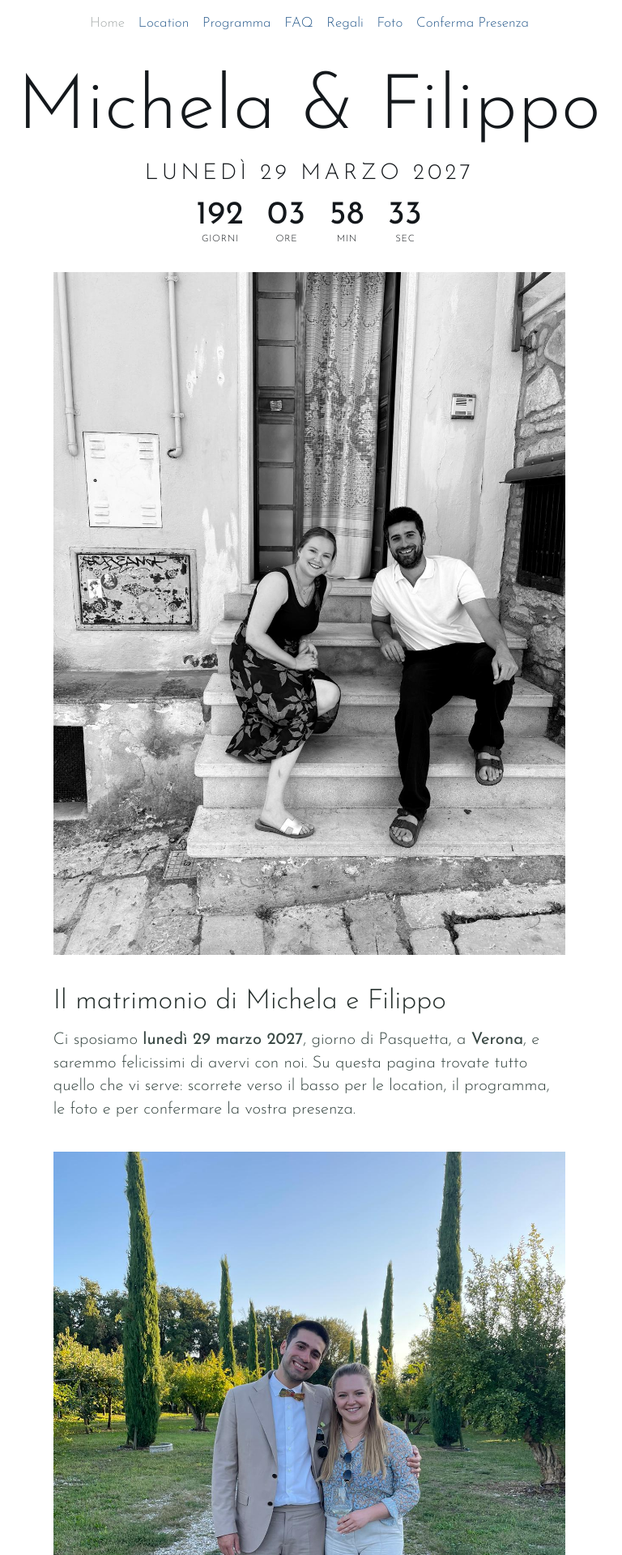
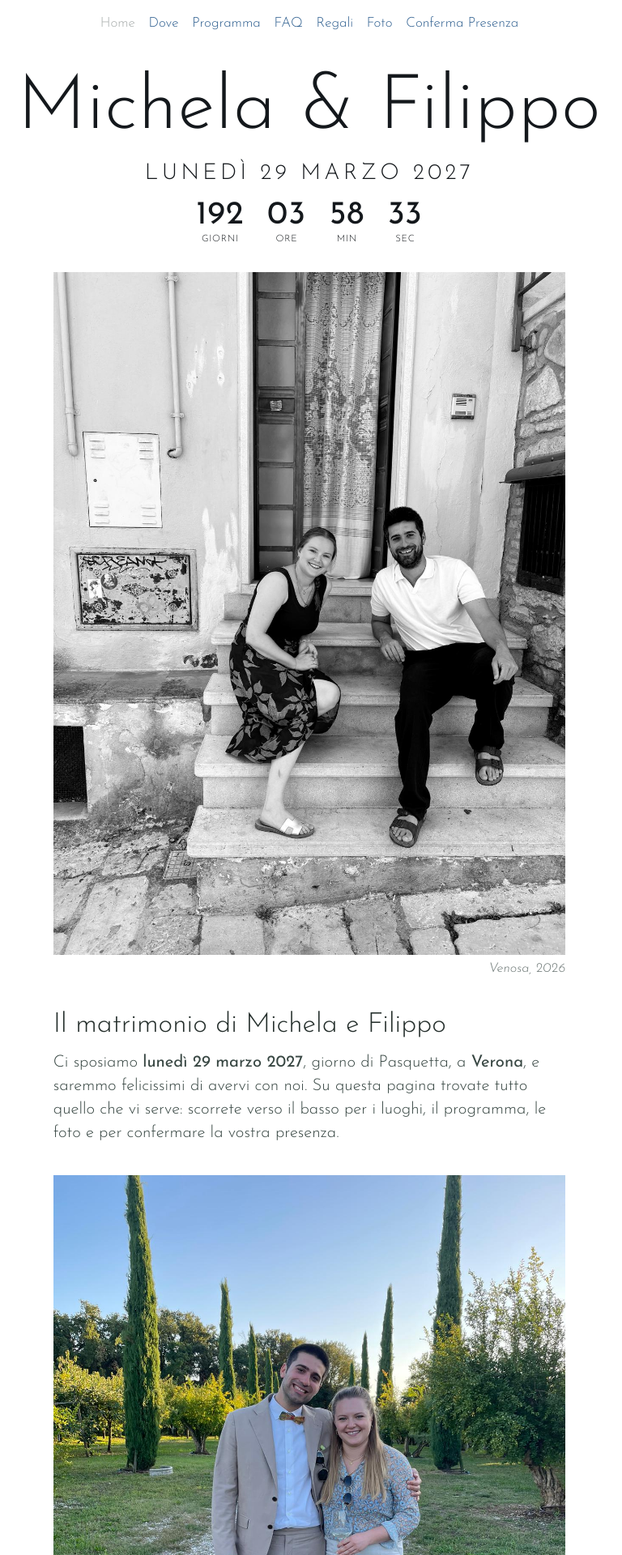
Before and after one commit to filippo-santoliquido/wedding, a Jekyll site: the page built from index.md, in a window 1280 px wide. Shown: the top 1920 px of the page at 81% size, without its empty margins (258-1026 px from the left). Built offline with Jekyll 4.4.1, drawn with Linux system fonts in a browser that asks for light colours; some of the changed text lies outside the part shown.

Commit message:
didascalie

```diff
--- a/_config.yml
+++ b/_config.yml
@@ -2,7 +2,7 @@
 #  DA MODIFICARE  --------------------------------------------------
 # ------------------------------------------------------------------
 title: "Michela & Filippo — Matrimonio"   # mostrato nella scheda del browser e nel footer
-description: "Tutte le informazioni sul nostro matrimonio: location, programma, foto e RSVP."
+description: "Tutte le informazioni sul nostro matrimonio: luoghi, programma, foto e RSVP."
 
 # Data e ora del matrimonio per il countdown (formato AAAA-MM-GGTHH:MM:SS)
 wedding_date: "2027-03-29T11:15:00"   # lunedi 29 marzo 2027 (Pasquetta), ore 11:15
@@ -13,7 +13,7 @@ baseurl: "/wedding"                        # il sito sarà su username.github.io
 navigation_header:
 - title: Home
   url: /
-- title: Location
+- title: Dove
   url: /#location
 - title: Programma
   url: /#programma
--- a/_includes/band.html
+++ b/_includes/band.html
@@ -2,7 +2,7 @@
   Fascia fotografica a tutta larghezza.
 
   Uso normale (foto INTERA, nessun ritaglio):
-    {% include band.html image="/assets/images/skiing.jpg" alt="Sciata in montagna" %}
+    {% include band.html image="/assets/images/skiing.jpg" alt="Sciata in montagna" caption="Gran Sasso, 2026" %}
 
   Uso opzionale a fascia ritagliata (se una foto orizzontale ti piace
   di piu' come striscia panoramica):
@@ -14,4 +14,5 @@
        loading="lazy"
        decoding="async"
        {% if include.position %}style="object-position: {{ include.position }}"{% endif %}>
+  {% if include.caption %}<figcaption class="photo-caption">{{ include.caption }}</figcaption>{% endif %}
 </figure>
--- a/_includes/site-feature.html
+++ b/_includes/site-feature.html
@@ -31,6 +31,7 @@
              alt="{{ page.feature_alt | default: page.title }}"
              fetchpriority="high"
              decoding="async">
+        {% if page.feature_caption %}<p class="photo-caption">{{ page.feature_caption }}</p>{% endif %}
       </div>
     {% endif %}
   </div>
--- a/_sass/_onepage-extra.scss
+++ b/_sass/_onepage-extra.scss
@@ -354,18 +354,17 @@ $subsectionColour: #4d7ba8; // sottotitoli (h3)
   margin: 0 0 .8rem;
 }
 
-.richiesta .richiesta-testo {
-  font-size: 1.35rem;
+/* Testo e nota del riquadro: una sola misura e un solo colore,
+   uguali al testo normale della pagina.
+   ►► MANOPOLA: font-size (1em = testo normale). */
+.richiesta .richiesta-testo,
+.richiesta .richiesta-nota {
+  font-size: 1em;
   line-height: 1.5;
-  margin: 0 0 .9rem;
+  padding-top: 0;
 }
-
-.richiesta .richiesta-nota {
-  font-size: 1rem;
-  line-height: 1.5;
-  margin: 0;
-  color: #6b7674;
-}
+.richiesta .richiesta-testo { margin: 0 0 .9rem; }
+.richiesta .richiesta-nota { margin: 0; }
 
 /* ============================================================
    TESTO NORMALE UN PO' PIU' GRANDE
@@ -376,3 +375,22 @@ $subsectionColour: #4d7ba8; // sottotitoli (h3)
 .main {
   font-size: 1.2em;
 }
+
+/* ============================================================
+   DIDASCALIE DELLE FOTO (luogo e anno)
+   In basso a destra sotto la foto, un po' piu' piccole del testo.
+   ►► MANOPOLA: font-size (1em = testo normale).
+   ============================================================ */
+.photo-caption {
+  margin: .4rem 0 0;
+  padding: 0;
+  text-align: right;
+  font-size: .8em;
+  line-height: 1.4;
+  font-style: italic;
+  color: #6b7674;
+}
+/* La prima foto sta fuori da .main, quindi non riceve l'ingrandimento
+   del testo: qui la portiamo alla stessa misura delle altre didascalie
+   (0.8 x 1.2 = 0.96). Se cambi 1.2em in .main, aggiorna anche questo. */
+.feature .photo-caption { font-size: .96em; }
--- a/index.md
+++ b/index.md
@@ -4,6 +4,7 @@ title: "Il matrimonio di Michela e Filippo"
 description: "Tutte le informazioni sul nostro matrimonio"
 image: "/assets/images/sweden-aperol.jpg"
 feature_image: "/assets/images/sweden-aperol.jpg"
+feature_caption: "Venosa, 2026"
 feature_text: |
   <h1 class="hero-title">Michela & Filippo</h1>
   <p class="hero-date">Lunedì 29 Marzo 2027</p>
@@ -11,16 +12,16 @@ feature_text: |
 ---
 
 
-Ci sposiamo <b>lunedì 29 marzo 2027</b>, giorno di Pasquetta, a <b>Verona</b>, e saremmo felicissimi di avervi con noi. Su questa pagina trovate tutto quello che vi serve: scorrete verso il basso per le location, il programma, le foto e per confermare la vostra presenza.
+Ci sposiamo <b>lunedì 29 marzo 2027</b>, giorno di Pasquetta, a <b>Verona</b>, e saremmo felicissimi di avervi con noi. Su questa pagina trovate tutto quello che vi serve: scorrete verso il basso per i luoghi, il programma, le foto e per confermare la vostra presenza.
 
 
 <!-- <p style='text-align: center'>
 {% include button.html text="<b>Conferma la presenza</b>" link="/#rsvp" %}
 </p> -->
 
-{% include band.html image="/assets/images/sunset-nyc.jpg" position="center 35%" %}
+{% include band.html image="/assets/images/sunset-nyc.jpg" position="center 35%" caption="Sommacampagna, 2023" %}
 
-## Location {#location}
+## Dove {#location}
 
 Il matrimonio si svolge in due luoghi: la cerimonia in chiesa e, a seguire, il ricevimento.
 
@@ -59,7 +60,7 @@ Il matrimonio si svolge in due luoghi: la cerimonia in chiesa e, a seguire, il r
 Dalla chiesa alla villa sono circa 25 km (mezz'ora di auto).
 
 
-{% include band.html image="/assets/images/crater-lake.jpg" position="center 45%" %}
+{% include band.html image="/assets/images/crater-lake.jpg" position="center 45%" caption="La Cola, 2025" %}
 
 ## Programma {#programma}
 
@@ -82,7 +83,7 @@ Ecco il programma di massima della giornata.
   </p>
 </div>
 
-{% include band.html image="/assets/images/skiing.jpg" position="center 30%" %}
+{% include band.html image="/assets/images/skiing.jpg" position="center 30%" caption="Gran Sasso, 2026" %}
 
 ## Domande Frequenti {#faq}
 
@@ -98,7 +99,7 @@ L’obiettivo è sentirsi a proprio agio e, possibilmente, anche molto belli.
 
 Sì.
 
-{% include band.html image="/assets/images/safari.jpg" position="center 40%" %}
+{% include band.html image="/assets/images/safari.jpg" position="center 40%" caption="Ponza, 2026" %}
 
 ## Regali {#regali}
 
@@ -116,7 +117,7 @@ La vostra presenza è per noi la cosa più preziosa. Se però desiderate farci u
 
 
 
-{% include band.html image="/assets/images/sunset.jpg" position="center 40%" %}
+{% include band.html image="/assets/images/sunset.jpg" position="center 40%" caption="Piani di Pezza, 2026" %}
 
 ## Foto {#foto}
 
@@ -142,7 +143,7 @@ Pasquetta è una festa mobile: cade in un giorno diverso ogni anno. Ecco tutte l
 </ul>
 
 
-{% include band.html image="/assets/images/venosa-pranzo.jpg" position="center 50%" %}
+{% include band.html image="/assets/images/venosa-pranzo.jpg" position="center 50%" caption="Venosa, 2026" %}
 
 ## Conferma la tua Presenza {#rsvp}
 
```
